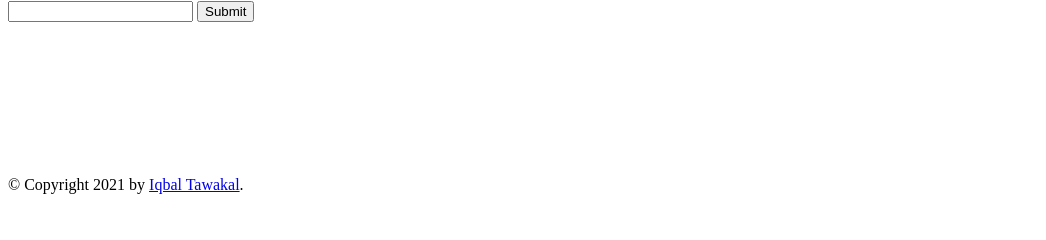
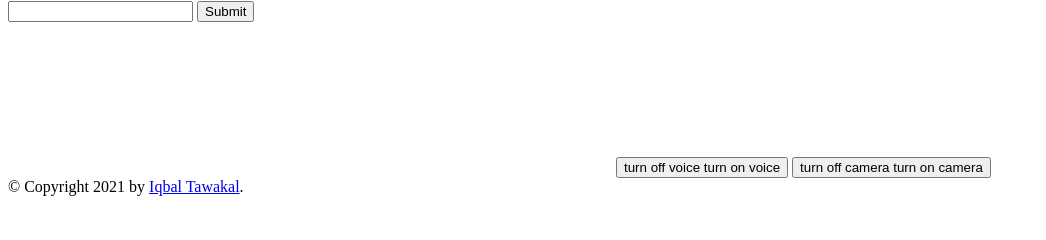
Before and after one commit to iqtwkl/flask-vue-videocall, a Flask app: template signaling/room/templates/room/video-call.html in a window 1280 px wide. Shown: the part 84-324 px from the top of the page, without its empty margins (0-1046 px from the left). Run offline with Flask 2, Linux system fonts and the light colour scheme; the template is opened without the code that fills it, so the values that code supplies are empty; some libraries are stand-ins or nearby versions.

Commit message:
toggle media

```diff
--- a/signaling/room/templates/room/video-call.html
+++ b/signaling/room/templates/room/video-call.html
@@ -17,6 +17,14 @@
     </form>
     <video v-if="remoteStream" class="remoteStream" :src-object.prop.camel="remoteStream" autoplay></video>
     <video v-if="localStream" class="localStream" :src-object.prop.camel="localStream" autoplay muted></video>
+    <button class="" v-on:click="toggleVoice">
+        <span v-if="isVoiceOn">turn off voice</span>
+        <span v-else>turn on voice</span>
+    </button>
+    <button class="" v-on:click="toggleCamera">
+        <span v-if="isCameraOn">turn off camera</span>
+        <span v-else>turn on camera</span>
+    </button>
 </div>
 {% endblock %}
 {% block footer %}
--- a/signaling/static/js/room.js
+++ b/signaling/static/js/room.js
@@ -32,6 +32,8 @@
         peerRemoteConnection: null,
         pcConfig: {},
         username: null,
+        isCameraOn: true,
+        isVoiceOn: true,
     },
     created: async function() {
         this.getUsername()
@@ -76,7 +78,7 @@
     methods: {
         getLocalStream: async function() {
             console.log('get local stream');
-            navigator.mediaDevices.getUserMedia({video: true, audio: true})
+            navigator.mediaDevices.getUserMedia({video: this.isCameraOn, audio: this.isVoiceOn})
             .then((stream) => {
                 this.stream = stream;
                 this.localStream = stream;
@@ -138,11 +140,6 @@
             console.log('adding stream:', event.stream);
             this.remoteStream = event.stream;
         },
-        getUsername: async function(){
-            var response = await fetch(apiEndpoint + 'user/get-username');
-            var data = await response.json();
-            this.username = data.username;
-        },
         onNegotiationNeeded: async function() {
             try {
                 if (negotiating || this.peerConnection.signalingState != "stable") return;
@@ -151,6 +148,19 @@
             } finally {
                 negotiating = false;
             }
-        }
+        },
+        getUsername: async function(){
+            var response = await fetch(apiEndpoint + 'user/get-username');
+            var data = await response.json();
+            this.username = data.username;
+        },
+        toggleCamera: function() {
+            this.isCameraOn = !this.isCameraOn;
+            this.localStream.getVideoTracks()[0].enabled = this.isCameraOn;
+        },
+        toggleVoice: function()  {
+            this.isVoiceOn = !this.isVoiceOn;
+            this.localStream.getAudioTracks()[0].enabled = this.isVoiceOn;
+        },
     }
 });
```
